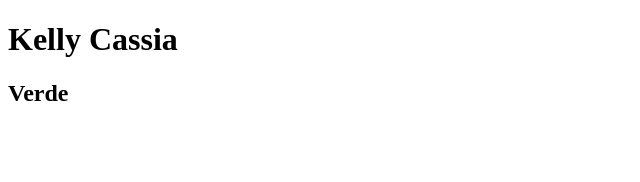
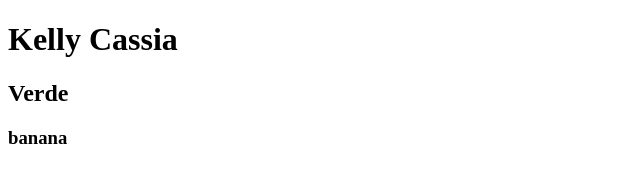
Before and after one commit to Pousen/Aula4, a plain HTML site: page index.html in a window 1280 px wide. Shown: the full height of the page, 0-640 px from the left. Drawn offline with Linux system fonts and the light colour scheme.

Commit message:
adicionei mais itens

```diff
--- a/index.html
+++ b/index.html
@@ -8,5 +8,6 @@
 <body>
 <h1>Kelly Cassia </h1>
 <h2>Verde</h2>
+    <h3>banana</h3>
 </body>
 </html>
```
